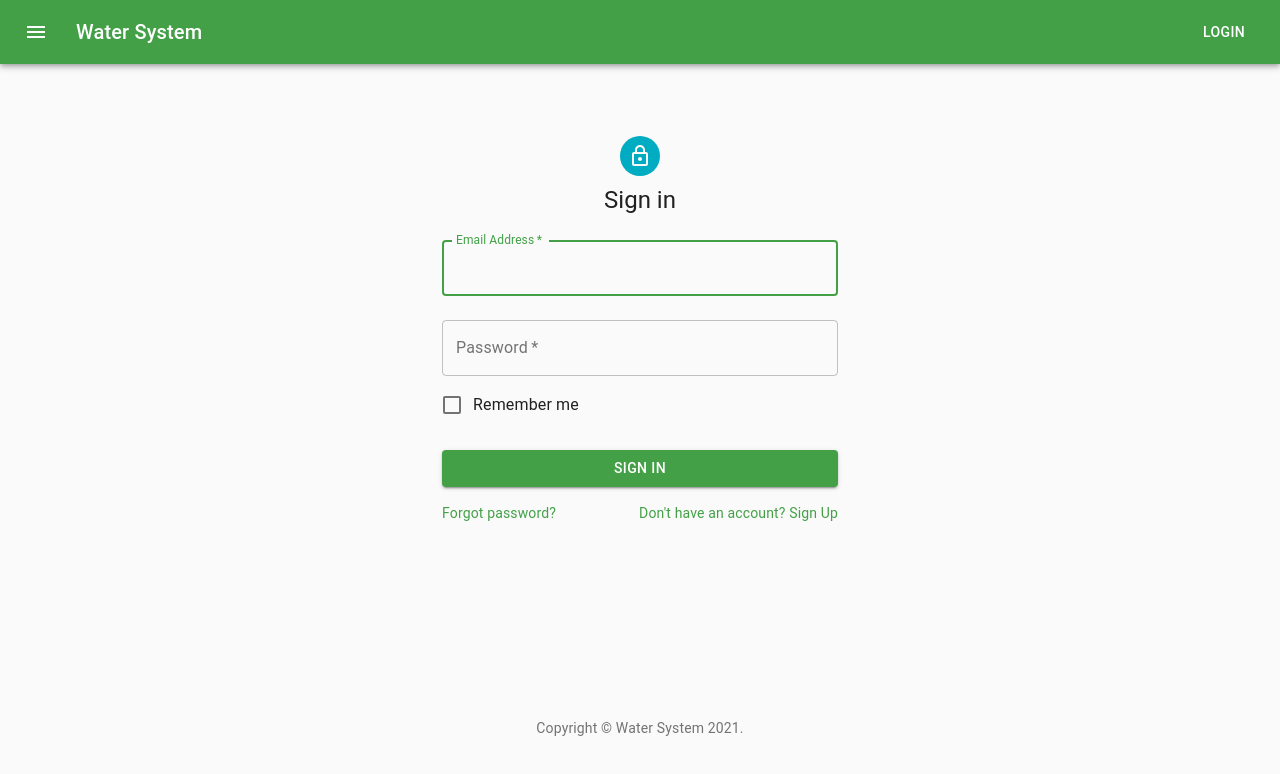
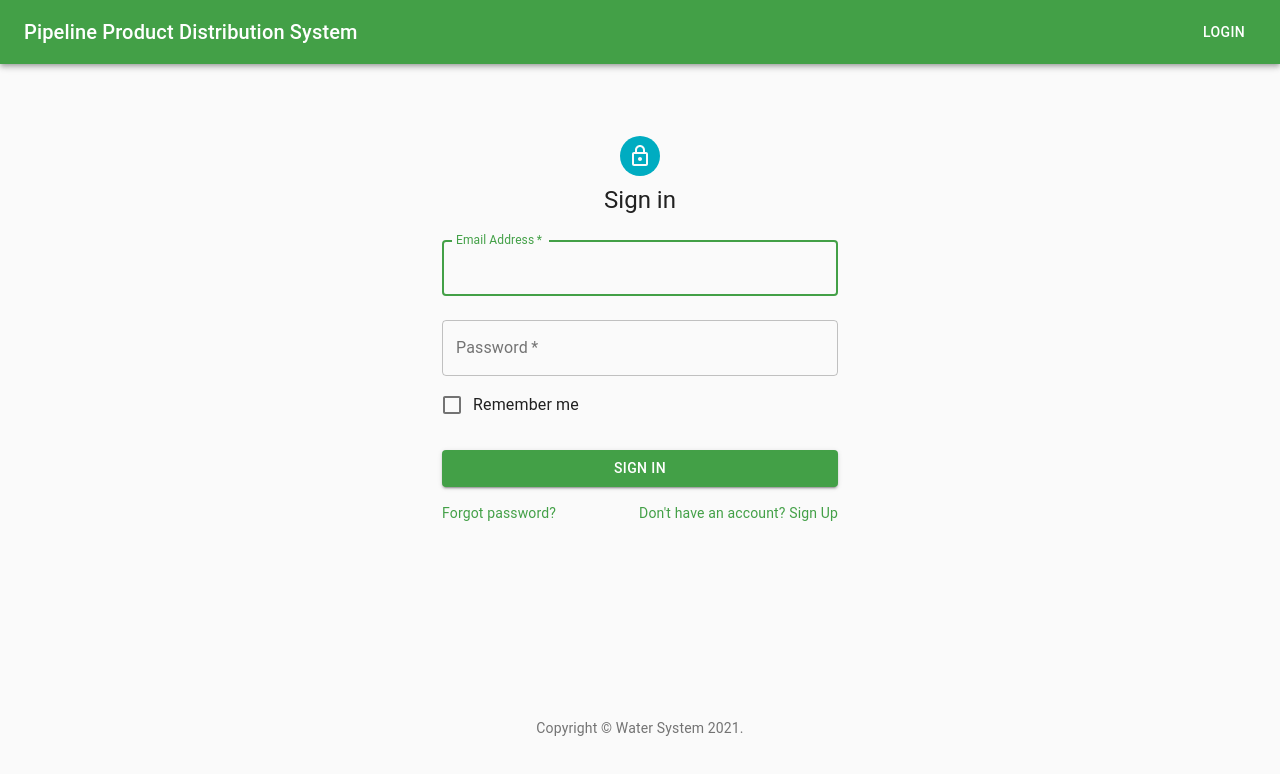
Before and after one commit to Fredpwol/Pipline-Sytem, a React (Create React App) app in the folder site/: page /login in a window 1280 px wide. Shown: the top 774 px of the page. Built offline with nearby package versions, Linux system fonts and the light colour scheme.

Commit message:
changed page title

```diff
--- a/site/src/components/NavBar.jsx
+++ b/site/src/components/NavBar.jsx
@@ -31,17 +31,17 @@ export default function NavBar() {
     <div className={classes.root}>
       <AppBar position="static">
         <Toolbar>
-          <IconButton
+          {/* <IconButton
             edge="start"
             className={classes.menuButton}
             color="inherit"
             aria-label="menu"
           >
             <MenuIcon />
-          </IconButton>
+          </IconButton> */}
           <Typography variant="h6" className={classes.title}>
             <Link href="/" color="inherit" style={{textDecoration: "none"}}>
-            Water System
+            Pipeline Product Distribution System
             </Link>
           </Typography>
           {Boolean(auth.token) ? (
```
